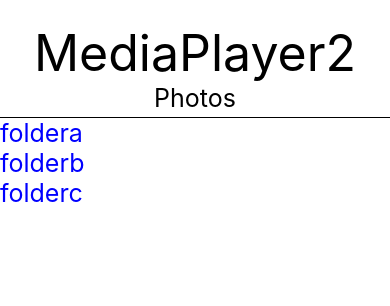
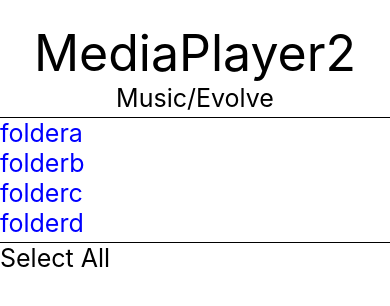
Before and after one commit to Simas2006/MediaPlayer2, a React Native app in the folder mp2-mobile-app/: screen / in a window 390 px wide. Shown: the top 306 px of the page. Built offline with nearby package versions, Linux system fonts and the light colour scheme.

Commit message:
Implement MusicSelectPage selection (wowie)

```diff
--- a/mp2-mobile-app/App.js
+++ b/mp2-mobile-app/App.js
@@ -7,8 +7,8 @@ export default class App extends React.Component {
     super();
     this.httpDevice = new HTTPDevice();
     this.state = {
-      component: "NavigationPage",
-      path: ["photos"],
+      component: "MusicSelectPage",
+      path: ["music","Evolve"],
       items: [],
       nextComponent: "MusicSelectPage"
     }
@@ -62,7 +62,7 @@ class Title extends React.Component {
 class Button extends React.Component {
   render() {
     return (
-      <TouchableOpacity onPress={this.props.onPress} style={styles.fullwidth}>
+      <TouchableOpacity onPress={this.props.onPress} style={styles.fullWidth}>
         <Text style={this.props.style}>{this.props.text}</Text>
       </TouchableOpacity>
     );
@@ -86,7 +86,11 @@ class NavigationPage extends React.Component {
         <Title text={path} />
         {
           this.props.items.map((item,index) => (
-            <Button text={item} onPress={_ => this._moveForward(item)} style={styles.blueText} key={sha256(item).toString()} />
+            <Button
+              text={item}
+              onPress={_ => this._moveForward(item)} style={styles.blueText}
+              key={sha256(item).toString()}
+            />
           ))
         }
         <Text>{"\n"}</Text>
@@ -113,7 +117,12 @@ class MusicSelectPage extends React.Component {
     super();
   }
   componentWillMount() {
-
+    this.setState({
+      selected: []
+    });
+    this.props.httpDevice.transmit(`LIST /${this.props.path.join("/")}`,output => {
+      this.props.setParam("items",output);
+    });
   }
   render() {
     var path = this.props.path.join("/");
@@ -121,8 +130,52 @@ class MusicSelectPage extends React.Component {
     return (
       <View>
         <Title text={path} />
+        {
+          this.props.items.map((item,index) => (
+            <Button
+              text={item}
+              onPress={_ => this._toggleItem(index)}
+              style={this.state.selected.indexOf(index) > -1 ? styles.greenText : styles.blueText}
+              key={sha256(item).toString()}
+            />
+          ))
+        }
+        <View style={styles.hr} />
+        <Button
+          text={this._getState().charAt(0).toUpperCase() + this._getState().slice(1) + " All"}
+          onPress={_ => this._toggleAll()}
+          style={styles.normalText}
+        />
       </View>
     );
+  }
+  _toggleItem(index) {
+    if ( this.state.selected.indexOf(index) > -1 ) {
+      this.setState({
+        selected: this.state.selected.filter(item => item != index)
+      });
+    } else {
+      this.setState({
+        selected: this.state.selected.concat([index])
+      });
+    }
+  }
+  _toggleAll() {
+    if ( this._getState() == "select" ) {
+      this.setState({
+        selected: "x".repeat(this.props.items.length).split("").map((item,index) => index)
+      });
+    } else {
+      this.setState({
+        selected: []
+      });
+    }
+  }
+  _getState() {
+    for ( var i = 0; i < this.props.items.length; i++ ) {
+      if ( this.state.selected.indexOf(i) <= -1 ) return "select";
+    }
+    return "deselect";
   }
 }
 
@@ -130,10 +183,9 @@ class HTTPDevice { // mock device ONLY
   transmit(message,callback) {
     console.log(message);
     message = message.split(" ");
-    if ( message[0] == "LIST" ) callback(["foldera","folderb","folderc"]);
+    if ( message[0] == "LIST" ) callback(["foldera","folderb","folderc","folderd"]);
     else if ( message[0] == "TYPE" ) {
-      if ( message[1].split("/").length <= 5 ) callback("directory");
-      else callback("file");
+      callback("file");
     }
   }
 }
@@ -152,6 +204,10 @@ var styles = StyleSheet.create({
     fontSize: 25,
     color: "blue"
   },
+  greenText: {
+    fontSize: 25,
+    color: "green"
+  },
   titleText: {
     fontSize: 25,
     textAlign: "center",
@@ -166,7 +222,7 @@ var styles = StyleSheet.create({
     borderBottomWidth: 1,
     paddingBottom: "1%"
   },
-  fullwidth: {
+  fullWidth: {
     width: "100%"
   }
 });
```
